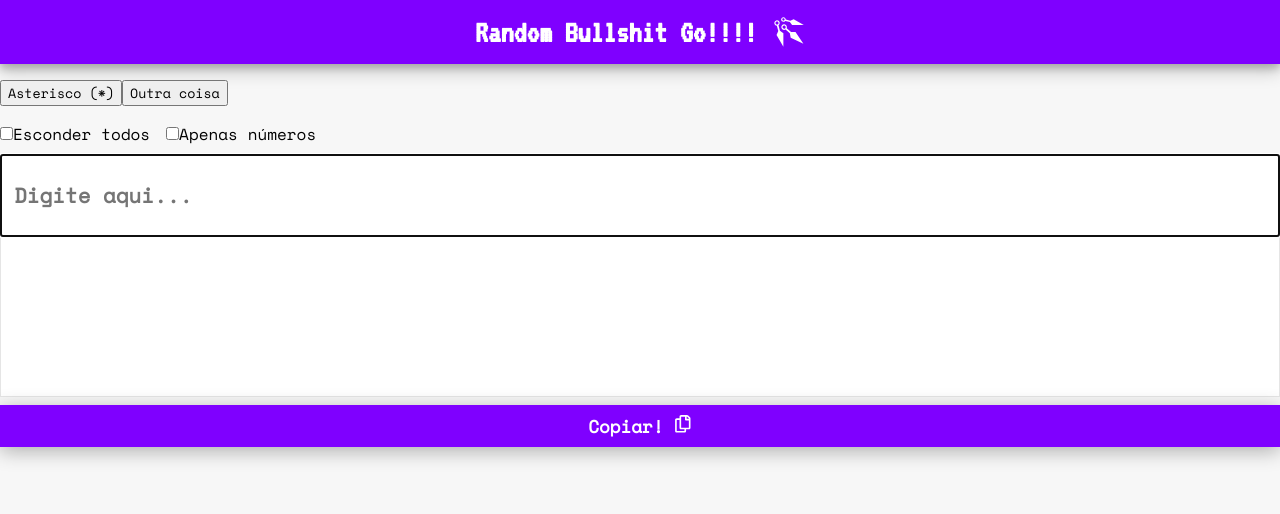
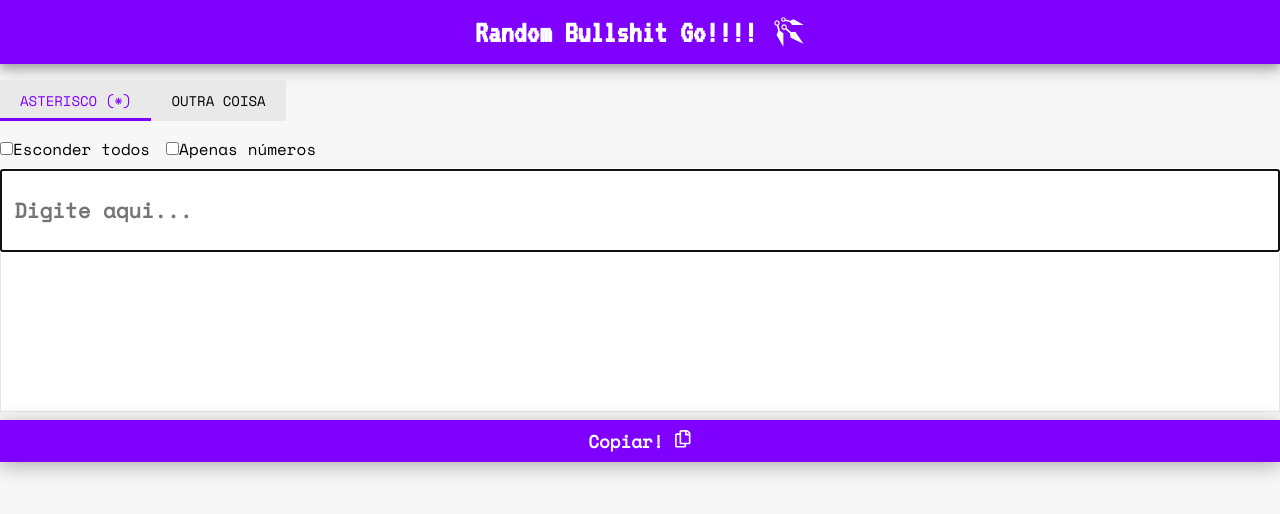
Before and after one commit to allanqueiroz02/random-bullsht, a React (Vite) app: page / in a window 1280 px wide. Shown: the top 514 px of the page. Built offline with nearby package versions, Linux system fonts and the light colour scheme.

Commit message:
style: styled and animation for tab-button

```diff
--- a/src/components/Tabs/components/TabButton.tsx
+++ b/src/components/Tabs/components/TabButton.tsx
@@ -1,5 +1,7 @@
-import { useContext, type ReactNode } from "react";
+import { useContext, useEffect, useRef, type ReactNode } from "react";
 import { TabsContext } from "../TabsContext";
+
+import "../styles.css";
 
 interface ITabButton {
   children: ReactNode;
@@ -8,8 +10,30 @@ interface ITabButton {
 
 export const TabButton = ({ children, index }: ITabButton) => {
   const tabsContext = useContext(TabsContext);
+  const isTabActive = index === tabsContext?.currentIndex;
+  const buttonRef = useRef<null | HTMLButtonElement>(null);
+
+  useEffect(() => {
+    const buttonClassList = buttonRef.current?.classList;
+
+    if (isTabActive) {
+      buttonClassList?.add("active");
+    }
+
+    return () => {
+      if (buttonClassList?.contains("active")) {
+        buttonClassList.remove("active");
+      }
+    };
+  }, [isTabActive]);
 
   return (
-    <button onClick={() => tabsContext?.onClick(index)}>{children}</button>
+    <button
+      ref={buttonRef}
+      onClick={() => tabsContext?.onClick(index)}
+      className="tab-button"
+    >
+      {children}
+    </button>
   );
 };
--- /dev/null
+++ b/src/components/Tabs/styles.css
@@ -0,0 +1,25 @@
+.tab-button {
+  position: relative;
+  padding: 10px 20px;
+  border: none;
+  background-color: var(--grey-2);
+  text-transform: uppercase;
+  font-size: 0.875rem;
+}
+.tab-button::before {
+  content: "";
+  position: absolute;
+  bottom: 0;
+  left: 0;
+  width: 0%;
+  height: 3px;
+  background-color: var(--primary-color);
+  transition: width 0.3s ease-in-out;
+}
+.tab-button.active::before {
+  width: 100%;
+}
+
+.active {
+  color: var(--primary-color);
+}
```
